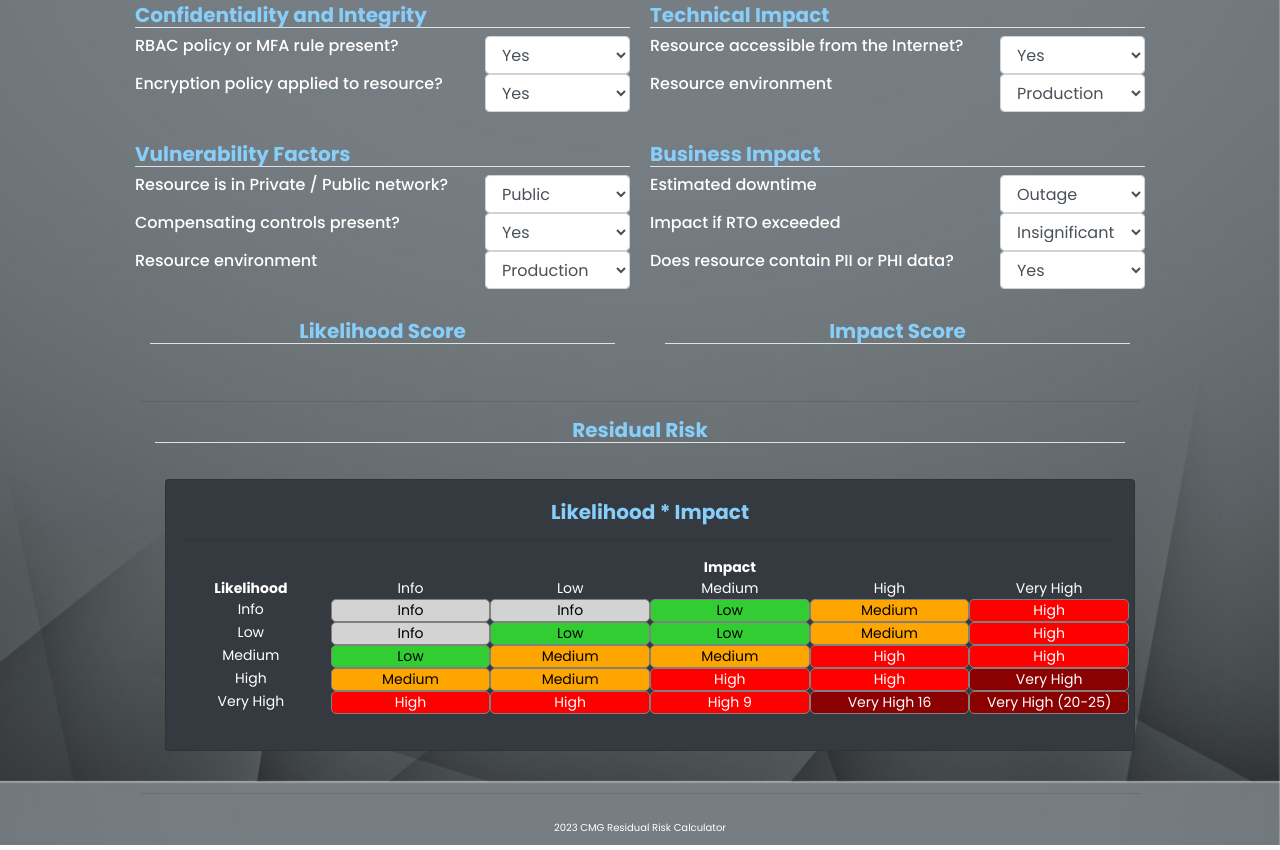
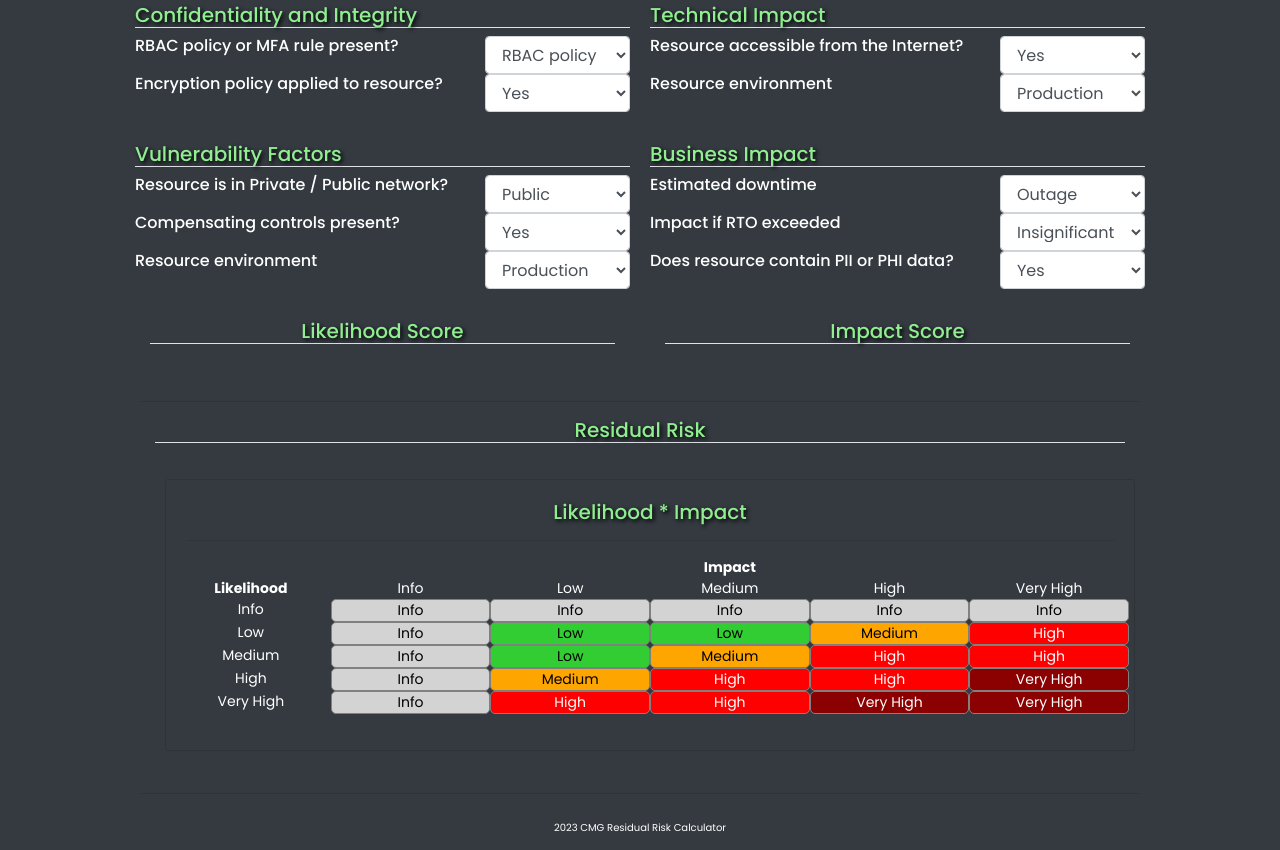
Before and after one commit to florinel/RR_LI_Calc, a plain HTML site: page index.html in a window 1280 px wide. Shown: the part 124-974 px from the top of the page. Drawn offline with Linux system fonts and the light colour scheme.

Commit message:
Style updates

```diff
--- a/css/style.css
+++ b/css/style.css
@@ -96,8 +96,8 @@ h1 {
 }
 
 h5 {
-	font-weight: bold;
-	color: lightskyblue;
+	color: lightgreen;
+	text-shadow: 2px 2px 4px #000000;
 }
 
 section {
--- a/index.html
+++ b/index.html
@@ -36,7 +36,7 @@
 
 <!-- MAIN -->
 
-<body class="vh-100" style="background-image: url('img/1123456.jpg'); background-size: cover;">
+<body class="bg-dark background-size: cover;">
   <div class="mask mask-custom"></div>
   <main class="text-white">
     <h1>Control Management & Governance (CMG)</h1>
@@ -55,6 +55,7 @@
           <div class="col-4">
             <select class="form-control" aria-label=".form-select-sm example" id="ci1" name="ci1"
               onchange="calculate()">
+              <option selected>RBAC policy or MFA rule present?</option>
               <option value="0">Yes</option>
               <option value="1">No</option>
             </select>
@@ -277,14 +278,14 @@
               <div class="col-md-2 classInfo">
                 Info
               </div>
-              <div class="col-md-2 classLow">
-                Low
+              <div class="col-md-2 classInfo">
+                Info
               </div>
-              <div class="col-md-2 classMedium">
-                Medium
+              <div class="col-md-2 classInfo">
+                Info
               </div>
-              <div class="col-md-2 classHigh">
-                High
+              <div class="col-md-2 classInfo">
+                Info
               </div>
             </div>
 
@@ -315,11 +316,11 @@
               <div class="col-md-2 likelihoodMedium">
                 Medium
               </div>
+              <div class="col-md-2 classInfo">
+                Info
+              </div>
               <div class="col-md-2 classLow">
                 Low
-              </div>
-              <div class="col-md-2 classMedium">
-                Medium
               </div>
               <div class="col-md-2 classMedium">
                 Medium
@@ -337,8 +338,8 @@
               <div class="col-md-2 likelihoodHigh">
                 High
               </div>
-              <div class="col-md-2 classMedium">
-                Medium
+              <div class="col-md-2 classInfo">
+                Info
               </div>
               <div class="col-md-2 classMedium">
                 Medium
@@ -358,20 +359,20 @@
               <div class="col-md-2 likelihoodVeryHigh">
                 Very High
               </div>
+              <div class="col-md-2 classInfo">
+                Info
+              </div>
               <div class="col-md-2 classHigh">
                 High
               </div>
               <div class="col-md-2 classHigh">
                 High
               </div>
-              <div class="col-md-2 classHigh">
-                High 9
+              <div class="col-md-2 classVeryHigh">
+                Very High
               </div>
               <div class="col-md-2 classVeryHigh">
-                Very High 16
-              </div>
-              <div class="col-md-2 classVeryHigh">
-                Very High (20-25)
+                Very High
               </div>
             </div>
             </p>
--- a/js/script.js
+++ b/js/script.js
@@ -139,22 +139,24 @@ function getCriticaly(L, I) {
   //INFO
   if (L == "LOW" && I == "INFO") return 'INFO';
   if (L == "INFO" && I == "LOW") return 'INFO';
+  if (L == "INFO" && I == "MEDIUM") return 'INFO';
+  if (L == "MEDIUM" && I == "INFO") return 'INFO';
+  if (L == "INFO" && I == "HIGH") return 'INFO';
+  if (L == "HIGH" && I == "INFO") return 'INFO';
+  if (L == "INFO" && I == "VERY HIGH") return 'INFO';
+  if (L == "VERY HIGH" && I == "INFO") return 'INFO';
 
   //LOW
   if (L == "LOW" && I == "LOW") return 'LOW';
   if (L == "LOW" && I == "MEDIUM") return 'LOW';
   if (L == "MEDIUM" && I == "LOW") return 'LOW';
-  if (L == "INFO" && I == "MEDIUM") return 'LOW';
-  if (L == "MEDIUM" && I == "INFO") return 'LOW';
+
 
   //MEDIUM
   if (L == "LOW" && I == "HIGH") return 'MEDIUM';
   if (L == "MEDIUM" && I == "MEDIUM") return 'MEDIUM';
   if (L == "HIGH" && I == "LOW") return 'MEDIUM';
-  if (L == "INFO" && I == "HIGH") return 'MEDIUM';
-  if (L == "HIGH" && I == "INFO") return 'MEDIUM';
-  if (L == "INFO" && I == "VERY HIGH") return 'MEDIUM';
-  if (L == "VERY HIGH" && I == "INFO") return 'MEDIUM';
+
 
 
   //HIGH
```
